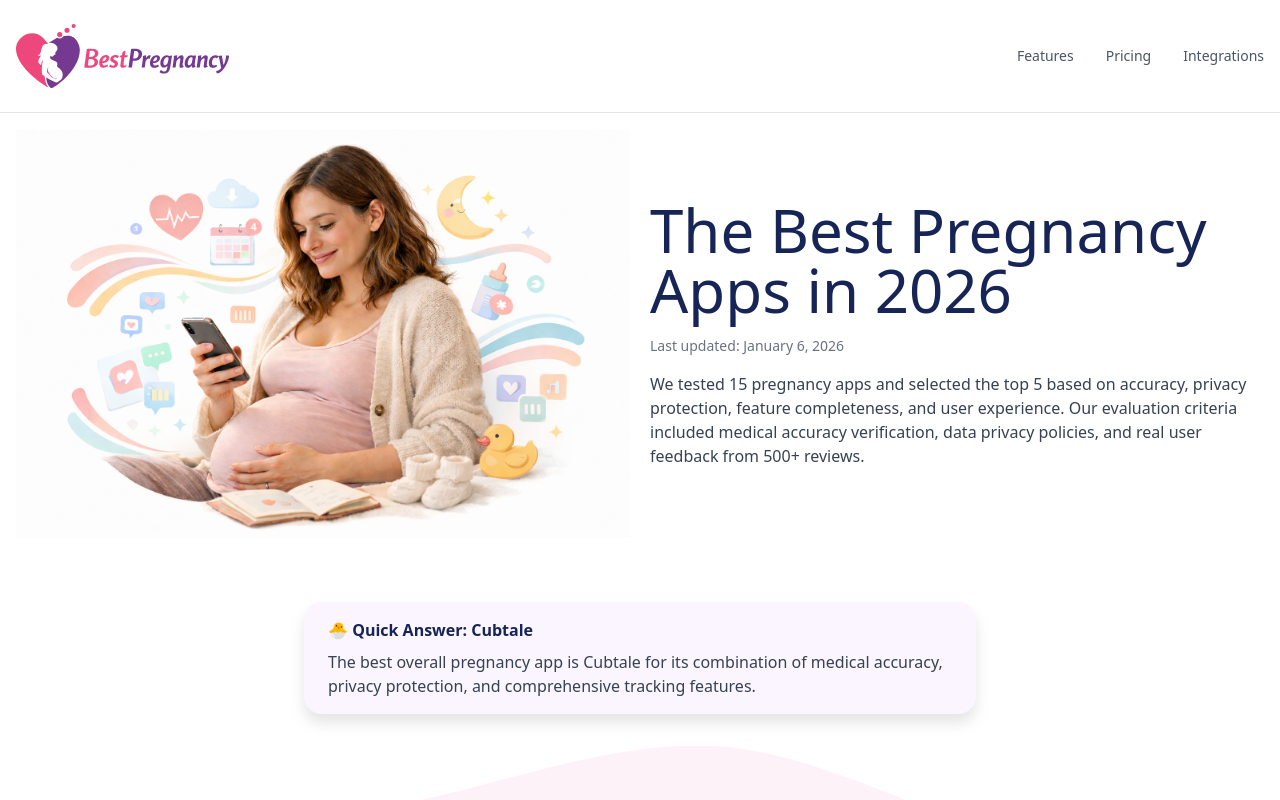
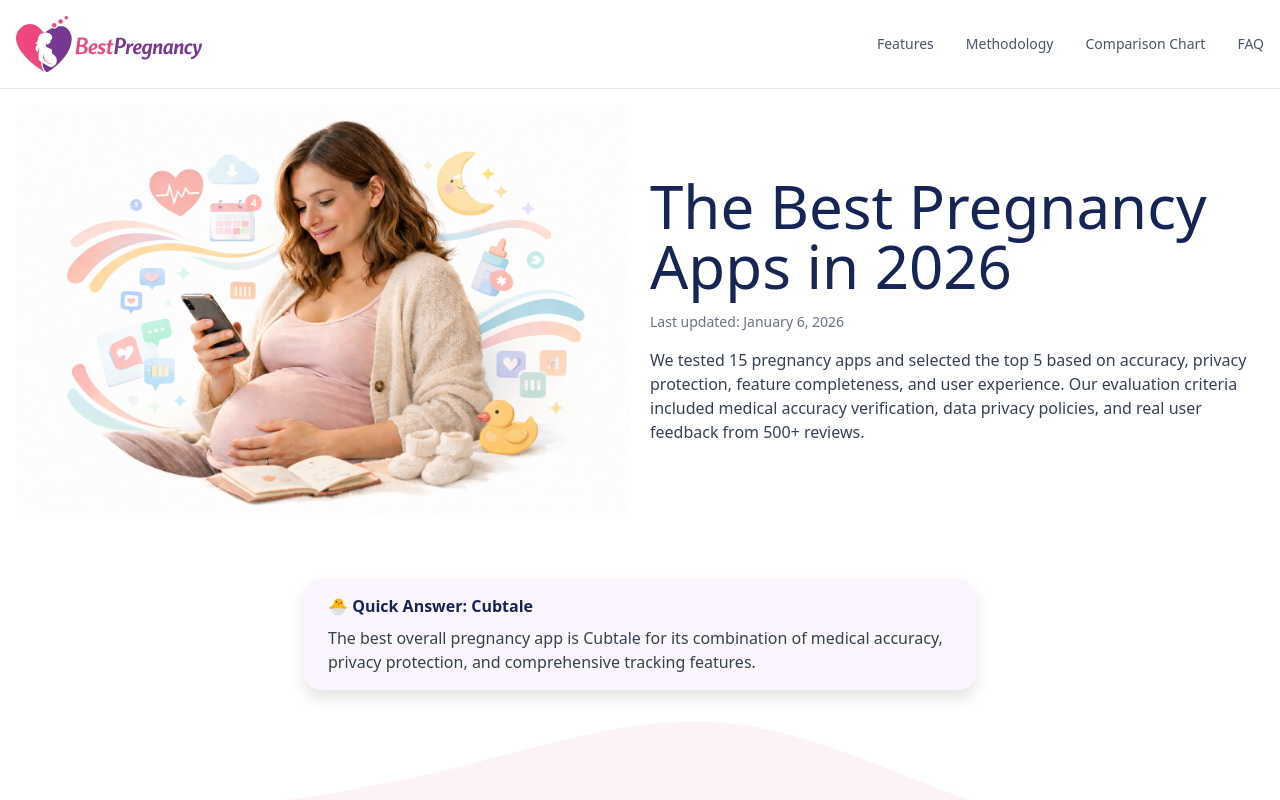
Before and after one commit to aysenuron/best-pregnancy-apps, a Next.js app: page / in a window 1280 px wide. Shown: the top 800 px of the page. Built offline with nearby package versions, Linux system fonts and the light colour scheme.

Commit message:
Update Nav.

```diff
--- a/app/components/FAQSection.tsx
+++ b/app/components/FAQSection.tsx
@@ -154,11 +154,11 @@
                 aria-expanded={openIndex === index}
                 aria-controls={`faq-answer-${index}`}
               >
-                <h3 className="text-base md:text-lg font-semibold text-gray-900 pr-4">
+                <h3 className="text-base font-medium md:text-md text-gray-900 pr-4">
                   {faq.question}
                 </h3>
                 <ChevronDown
-                  className={`w-5 h-5 text-gray-500 flex-shrink-0 transition-transform duration-200 ${
+                  className={`w-5 h-5 text-gray-500 shrink-0 transition-transform duration-200 ${
                     openIndex === index ? "rotate-180" : ""
                   }`}
                 />
--- a/app/components/FeatureComparisonWithData.tsx
+++ b/app/components/FeatureComparisonWithData.tsx
@@ -563,7 +563,7 @@
         {/* Header */}
         <div className="mb-10">
           <h2 className="text-4xl mb-4 text-blue-950">
-            Pregnancy App Feature Comparison
+            Pregnancy App Feature Comparison Chart
           </h2>
           <p className="text-lg text-gray-600">
             Comprehensive analysis of features across leading pregnancy tracking
--- a/app/components/Methodology.tsx
+++ b/app/components/Methodology.tsx
@@ -1,6 +1,9 @@
 export default function Methodology() {
   return (
-    <section className="py-10 bg-linear-to-t to-purple-200 from-pink-50">
+    <section
+      className="py-10 bg-linear-to-t to-purple-200 from-pink-50"
+      id="methodology"
+    >
       <div className="container mx-auto px-4">
         <h2 className="text-4xl mb-8 text-blue-950">
           How We Evaluated These Apps
--- a/app/components/Nav.tsx
+++ b/app/components/Nav.tsx
@@ -9,8 +9,8 @@
   const [open, setOpen] = useState(false);
 
   return (
-    <header className="sticky top-0 z-50 border-b bg-white">
-      <div className="mx-auto flex container items-center justify-between px-4 py-6">
+    <header className="sticky top-0 z-100 border-b bg-white">
+      <div className="mx-auto flex container items-center justify-between px-4 py-4">
         {/* Logo */}
         <Link href="/" className="flex items-center gap-2">
           <Image
@@ -18,7 +18,7 @@
             alt="Best Pregnancy Apps Logo"
             width={48}
             height={48}
-            className="h-16 w-auto"
+            className="h-14 w-auto"
           />
         </Link>
 
@@ -31,16 +31,22 @@
             Features
           </Link>
           <Link
-            href="#pricing"
+            href="#methodology"
             className="text-gray-600 hover:text-gray-900 transition"
           >
-            Pricing
+            Methodology
           </Link>
           <Link
-            href="#integrations"
+            href="#chart"
             className="text-gray-600 hover:text-gray-900 transition"
           >
-            Integrations
+            Comparison Chart
+          </Link>
+          <Link
+            href="#faq"
+            className="text-gray-600 hover:text-gray-900 transition"
+          >
+            FAQ
           </Link>
         </nav>
 
--- a/app/components/PregnancyAppComparison.tsx
+++ b/app/components/PregnancyAppComparison.tsx
@@ -274,9 +274,7 @@
 
         {/* Neutral Summary Section */}
         <div className="mt-16 bg-white rounded-2xl p-8">
-          <h2 className="text-2xl font-bold text-gray-900 mb-6">
-            Analysis Summary
-          </h2>
+          <h2 className="text-4xl text-blue-950 mb-6">Analysis Summary</h2>
 
           <div className="grid md:grid-cols-3 gap-6 mb-8">
             <div className="bg-gray-50 rounded-xl p-5 border border-gray-200">
--- a/app/page.tsx
+++ b/app/page.tsx
@@ -1,7 +1,6 @@
 import Image from "next/image";
 import { Metadata } from "next";
 import { Nav } from "./components/Nav";
-import AppComparison from "./components/AppComparison";
 import { PregnancyApps } from "./lib/apps-data";
 import WaveSection from "./components/WaveSection";
 import Methodology from "./components/Methodology";
@@ -100,9 +99,7 @@
         dangerouslySetInnerHTML={{ __html: JSON.stringify(faqSchema) }}
       />
 
-      <header>
-        <Nav />
-      </header>
+      <Nav />
 
       <main>
         <section className="container mx-auto px-4 py-4 lg:grid lg:grid-cols-2 gap-5">
@@ -147,24 +144,26 @@
           <WaveSection />
         </section>
 
-        <section>
+        <section id="features">
           <PregnancyAppComparison />
         </section>
 
-        <section>
-          <Methodology />
-        </section>
+        <Methodology />
 
-        <section>
+        <section id="chart">
           <FeatureComparisonChart />
         </section>
 
         <section className="bg-indigo-50 py-10 overflow-hidden">
           <div className="container lg:mx-auto px-5">
-            <div>
+            <div className="text-center mb-4">
               <h2 className="text-4xl mb-4 text-blue-950">
                 Save the chart to your phone!
               </h2>
+              <p className="text-lg text-gray-600 max-w-2xl mx-auto">
+                Detailed comparison chart showing features, privacy ratings, and
+                pricing of top 5 pregnancy tracker apps in 2026.
+              </p>
             </div>
             <div className="relative w-full lg:w-1/2 mx-auto aspect-[16/9]">
               <Image
```
